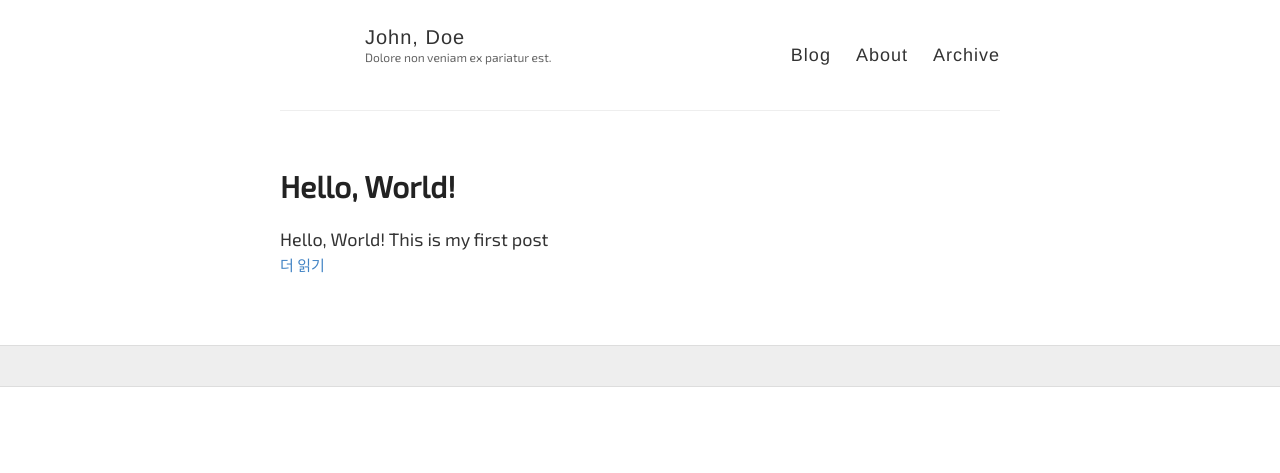
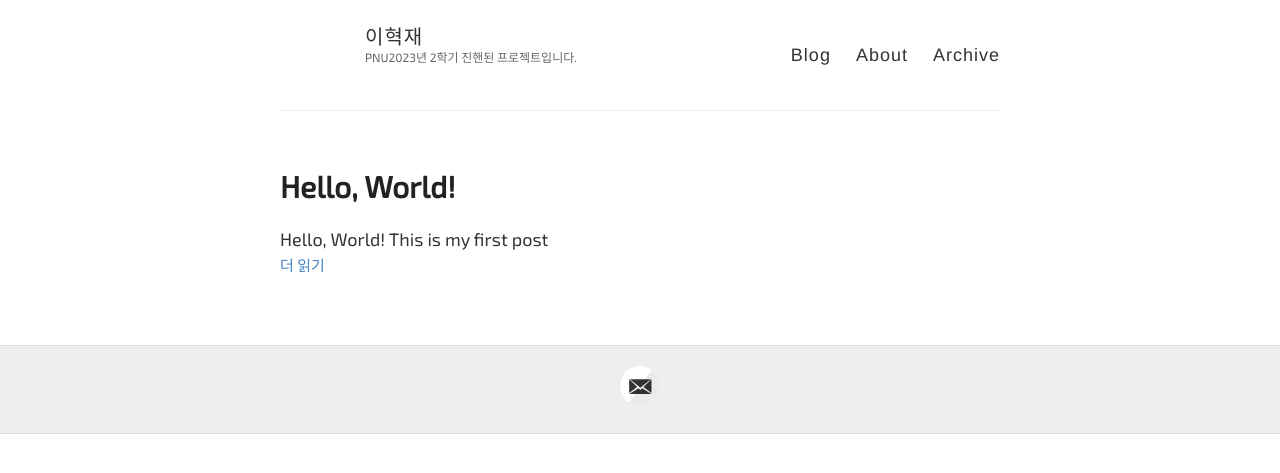
Before and after one commit to patrick9905/patrick9905.github.io, a Jekyll site: the page built from index.html, in a window 1280 px wide. Shown: the top 473 px of the page. Built offline with Jekyll 4.4.1, drawn with Linux system fonts in a browser that asks for light colours; some web fonts are replaced; the list of posts is cut into pages by our own code.

Commit message:
feat: 파일 수정

```diff
--- a/_config.yml
+++ b/_config.yml
@@ -3,10 +3,10 @@
 #
 
 # Name of your site (displayed in the header)
-name: John, Doe
+name: 이혁재
 
 # Short bio or description (displayed in the header)
-description: Dolore non veniam ex pariatur est.
+description: PNU2023년  2학기 진핸된 프로젝트입니다.
 
 # URL of your avatar or profile pic (you could use your GitHub profile pic)
 avatar:
@@ -20,7 +20,7 @@ timezone: Asia/Seoul
 # Includes an icon in the footer for each username you enter
 footer-links:
   dribbble:
-  email:
+  email: jeuss385@naver.com
   facebook:
   flickr:
   github:
```
